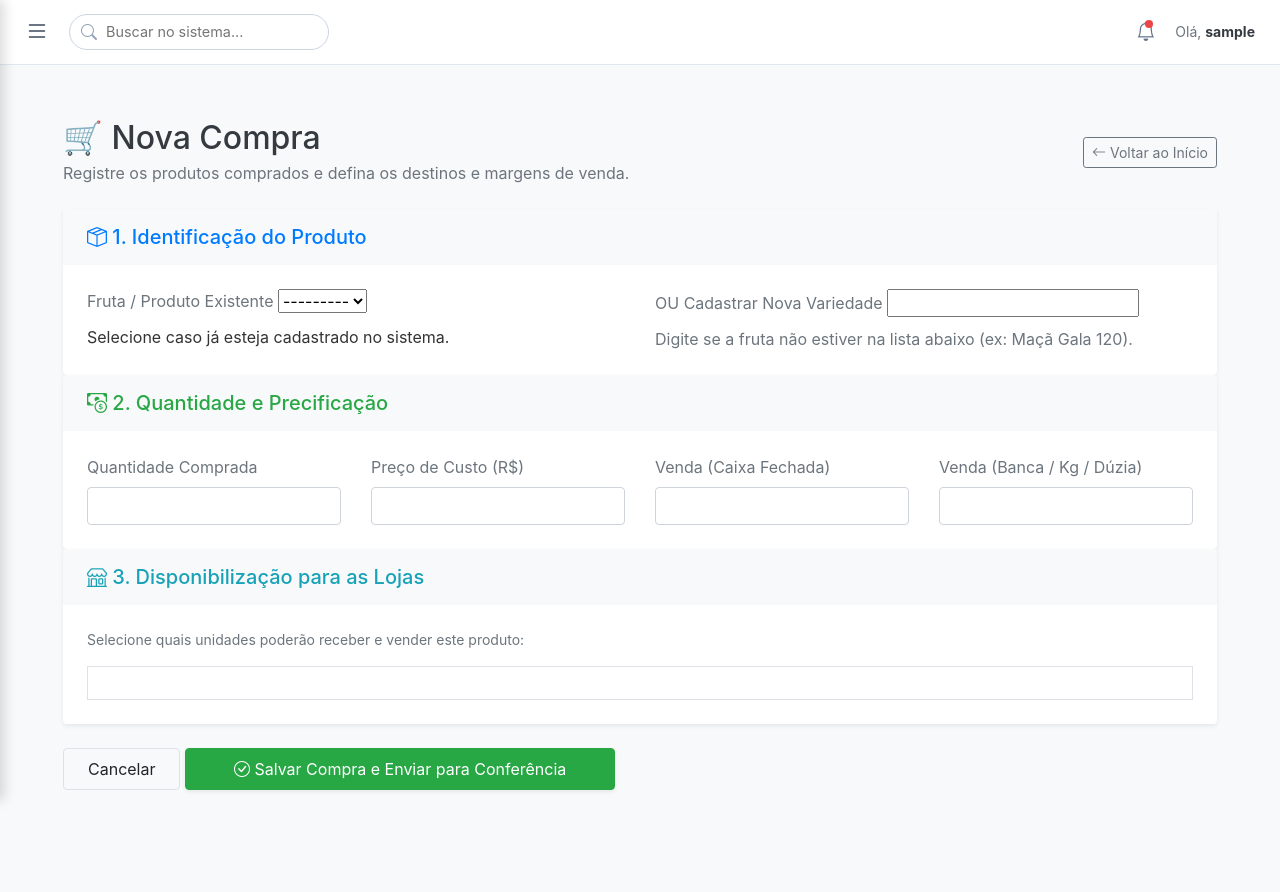
After one commit to juanvictorvaz2-blip/hortifruti_system, a Django app: page /compras/nova/ in a window 1280 px wide. The commit adds this page. Run offline with Django 5.2, Linux system fonts and the light colour scheme; the visitor is signed in with stand-in values (Sample User, id 1); data that the repository does not hold is empty.

Commit message:
Implementa fluxo de compras CEASA, conferencia e geracao automatica de lotes

```diff
--- a/core/urls.py
+++ b/core/urls.py
@@ -32,4 +32,9 @@ urlpatterns = [
     path('pedido/<int:pedido_id>/', views.pedido_detalhe, name='pedido_detalhe'),
     path('deposito/separar/<int:pedido_id>/', views.separar_pedido, name='separar_pedido'),
     path('pedidos/historico/', views.pedidos_historico, name='pedidos_historico'),
+
+    path('compras/nova/', views.registrar_compra_ceasa, name='registrar_compra_ceasa'),
+    path('compras/lista/', views.registrar_compra_ceasa, name='lista_compras_ceasa'),
+    path('compras/conferencia/', views.listar_compras_conferencia, name='listar_compras_conferencia'),
+    path('compras/conferencia/<int:pk>/', views.realizar_conferencia_compra, name='realizar_conferencia_compra'),
 ]
--- a/estoque/forms.py
+++ b/estoque/forms.py
@@ -1,6 +1,7 @@
 from django import forms
 from .models import LoteEntrada, SaidaEstoque, Fruta, Loja
 from .models import MovimentacaoEstoque
+from .models import CompraCeasa, Fruta
 
 class LoteEntradaForm(forms.ModelForm):
     class Meta:
@@ -50,6 +51,34 @@ class SaidaEstoqueForm(forms.ModelForm):
         super().__init__(*args, **kwargs)
         self.fields['lote'].queryset = LoteEntrada.objects.filter(quantidade_atual__gt=0)
 
+class CompraCeasaForm(forms.ModelForm):
+    nome_nova_fruta = forms.CharField(
+        max_length=100,
+        required=False,
+        label="Nome da Fruta / Variedade",
+        help_text="Digite se a fruta não estiver na lista abaixo (ex: Maçã Gala 120)."
+    )
+
+    class Meta:
+        model = CompraCeasa
+        fields = [
+            'fruta', 'nome_nova_fruta', 'quantidade_comprada',
+            'preco_custo', 'preco_venda_caixa', 'preco_venda_banca',
+            'lojas_destinatarias'
+        ]
+        widgets = {
+            'fruta': forms.Select(attrs={'class': 'form-select'}),
+            'lojas_destinatarias': forms.CheckboxSelectMultiple(attrs={'class': 'form-check-input'}),
+            'quantidade_comprada': forms.NumberInput(attrs={'class': 'form-control', 'step': '0.01'}),
+            'preco_custo': forms.NumberInput(attrs={'class': 'form-control', 'step': '0.01'}),
+            'preco_venda_caixa': forms.NumberInput(attrs={'class': 'form-control', 'step': '0.01'}),
+            'preco_venda_banca': forms.NumberInput(attrs={'class': 'form-control', 'step': '0.01'}),
+        }
+
+    def __init__(self, *args, **kwargs):
+        super().__init__(*args, **kwargs)
+        self.fields['fruta'].required = False
+
 class BaixaLoteForm(forms.ModelForm):
     class Meta:
         model = MovimentacaoEstoque
--- /dev/null
+++ b/estoque/templates/estoque/registrar_compra.html
@@ -0,0 +1,118 @@
+{% extends 'base.html' %}
+
+{% block content %}
+<div class="container-fluid py-4 px-md-5">
+    <!-- Cabeçalho da Página -->
+    <div class="d-flex justify-content-between align-items-center mb-4">
+        <div>
+            <h2 class="fw-bold text-dark mb-1">🛒 Nova Compra </h2>
+            <p class="text-muted mb-0">Registre os produtos comprados e defina os destinos e margens de venda.</p>
+        </div>
+        <a href="/" class="btn btn-outline-secondary btn-sm">
+            <i class="bi bi-arrow-left"></i> Voltar ao Início
+        </a>
+    </div>
+
+    <!-- Formulário Principal -->
+    <form method="post" class="needs-validation" novalidate>
+        {% csrf_token %}
+
+        <div class="row g-4">
+
+            <!-- SEÇÃO 1: Identificação do Produto -->
+            <div class="col-12">
+                <div class="card border-0 shadow-sm rounded-4 overflow-hidden">
+                    <div class="card-header bg-light py-3 px-4 border-0">
+                        <h5 class="fw-semibold text-primary mb-0">
+                            <i class="bi bi-box-seam me-2"></i> 1. Identificação do Produto
+                        </h5>
+                    </div>
+                    <div class="card-body p-4">
+                        <div class="row g-3">
+                            <div class="col-md-6">
+                                <label for="{{ form.fruta.id_for_label }}" class="form-label fw-medium text-secondary">Fruta / Produto Existente</label>
+                                {{ form.fruta }}
+                                <div class="form-text">Selecione caso já esteja cadastrado no sistema.</div>
+                            </div>
+                            <div class="col-md-6">
+                                <label for="{{ form.nome_nova_fruta.id_for_label }}" class="form-label fw-medium text-secondary">OU Cadastrar Nova Variedade</label>
+                                {{ form.nome_nova_fruta }}
+                                <div class="form-text text-muted">{{ form.nome_nova_fruta.help_text }}</div>
+                            </div>
+                        </div>
+                    </div>
+                </div>
+            </div>
+
+            <!-- SEÇÃO 2: Quantidades e Precificação -->
+            <div class="col-12">
+                <div class="card border-0 shadow-sm rounded-4 overflow-hidden">
+                    <div class="card-header bg-light py-3 px-4 border-0">
+                        <h5 class="fw-semibold text-success mb-0">
+                            <i class="bi bi-cash-coin me-2"></i> 2. Quantidade e Precificação
+                        </h5>
+                    </div>
+                    <div class="card-body p-4">
+                        <div class="row g-3">
+                            <div class="col-md-3">
+                                <label for="{{ form.quantidade_comprada.id_for_label }}" class="form-label fw-medium text-secondary">Quantidade Comprada</label>
+                                {{ form.quantidade_comprada }}
+                            </div>
+                            <div class="col-md-3">
+                                <label for="{{ form.preco_custo.id_for_label }}" class="form-label fw-medium text-secondary">Preço de Custo (R$)</label>
+                                {{ form.preco_custo }}
+                            </div>
+                            <div class="col-md-3">
+                                <label for="{{ form.preco_venda_caixa.id_for_label }}" class="form-label fw-medium text-secondary">Venda (Caixa Fechada)</label>
+                                {{ form.preco_venda_caixa }}
+                            </div>
+                            <div class="col-md-3">
+                                <label for="{{ form.preco_venda_banca.id_for_label }}" class="form-label fw-medium text-secondary">Venda (Banca / Kg / Dúzia)</label>
+                                {{ form.preco_venda_banca }}
+                            </div>
+                        </div>
+                    </div>
+                </div>
+            </div>
+
+            <!-- SEÇÃO 3: Lojas Destinatárias -->
+            <div class="col-12">
+                <div class="card border-0 shadow-sm rounded-4 overflow-hidden">
+                    <div class="card-header bg-light py-3 px-4 border-0">
+                        <h5 class="fw-semibold text-info mb-0">
+                            <i class="bi bi-shop me-2"></i> 3. Disponibilização para as Lojas
+                        </h5>
+                    </div>
+                    <div class="card-body p-4">
+                        <p class="text-muted small mb-3">Selecione quais unidades poderão receber e vender este produto:</p>
+
+                        <!-- Caixa customizada para os checkboxes alinhados e modernos -->
+                        <div class="p-3 bg-white border rounded-3 d-flex flex-wrap gap-4">
+                            {% for checkbox in form.lojas_destinatarias %}
+                                <div class="form-check form-switch custom-switch-lg fs-6">
+                                    {{ checkbox.tag }}
+                                    <label class="form-check-label fw-medium ms-2 cursor-pointer" for="{{ checkbox.id_for_label }}">
+                                        {{ checkbox.choice_label }}
+                                    </label>
+                                </div>
+                            {% endfor %}
+                        </div>
+                        {% if form.lojas_destinatarias.errors %}
+                            <div class="text-danger small mt-1">{{ form.lojas_destinatarias.errors }}</div>
+                        {% endif %}
+                    </div>
+                </div>
+            </div>
+
+            <!-- Botões de Ação -->
+            <div class="col-12 text-end mt-4 mb-5">
+                <a href="/" class="btn btn-light px-4 py-2 border me-2">Cancelar</a>
+                <button type="submit" class="btn btn-success px-5 py-2 fw-semibold shadow-sm">
+                    <i class="bi bi-check-circle me-1"></i> Salvar Compra e Enviar para Conferência
+                </button>
+            </div>
+
+        </div>
+    </form>
+</div>
+{% endblock %}
--- a/estoque/views.py
+++ b/estoque/views.py
@@ -1,20 +1,25 @@
-from datetime import timedelta
 from datetime import date, timedelta
+from decimal import Decimal
+
 from django.contrib import messages
 from django.contrib.auth.decorators import login_required
+from django.db.models.deletion import ProtectedError  # Ajustado para importação correta
 from django.db import transaction
 from django.db.models import Sum
 from django.shortcuts import get_object_or_404, redirect, render
 from django.utils import timezone
-from django.db.models import ProtectedError
-from decimal import Decimal
-from django.db import transaction
 
 # Importação de Forms
-from .forms import BaixaLoteForm, LoteEntradaForm, SaidaEstoqueForm
+from .forms import (
+    BaixaLoteForm,
+    CompraCeasaForm,
+    LoteEntradaForm,
+    SaidaEstoqueForm,
+)
 
 # Importação de Models
 from .models import (
+    CompraCeasa,
     Fruta,
     ItemPedido,
     Loja,
@@ -77,16 +82,15 @@ def lote_criar(request):
             if not lote.quantidade_atual:
                 lote.quantidade_atual = lote.quantidade_inicial
 
-            # 2. Copia o local de armazenamento padrão da Fruta (se o usuário não selecionou)
+            # 2. Copia o local de armazenamento padrão da Fruta
             if not lote.local_armazenado and hasattr(fruta, 'local_armazenado'):
                 lote.local_armazenado = fruta.local_armazenado
 
             # 3. Calcula a data de validade usando os dias de validade da Fruta
-            # (Substitua 'dias_validade' pelo nome do campo no model Fruta, se for diferente)
             if not lote.data_validade and hasattr(fruta, 'dias_validade') and fruta.dias_validade:
                 lote.data_validade = date.today() + timedelta(days=fruta.dias_validade)
             elif not lote.data_validade:
-                lote.data_validade = date.today() + timedelta(days=7)  # Padrão de 7 dias caso a fruta não tenha o campo
+                lote.data_validade = date.today() + timedelta(days=7)  # Padrão de 7 dias
 
             lote.save()
             messages.success(request, f'Lote de {fruta.nome} cadastrado com sucesso!')
@@ -95,6 +99,7 @@ def lote_criar(request):
         form = LoteEntradaForm()
 
     return render(request, 'estoque/lote_form.html', {'form': form})
+
 
 @login_required
 def dinamica_saida(request):
@@ -166,16 +171,13 @@ def historico_saidas(request):
 
 @login_required
 def lotes_listar(request):
-    # Verifica se o usuário pediu para exibir também os lotes zerados (?mostrar_zerados=true)
     mostrar_zerados = request.GET.get('mostrar_zerados') == 'true'
 
-    # Busca base de lotes
     if mostrar_zerados:
         lotes_base = LoteEntrada.objects.all()
     else:
-        lotes_base = LoteEntrada.objects.filter(quantidade_atual__gt=0) # Esconde lotes com quantidade 0
+        lotes_base = LoteEntrada.objects.filter(quantidade_atual__gt=0)
 
-    # Aplica os filtros por local de armazenamento
     lotes_deposito = lotes_base.filter(
         local_armazenado__iexact='DEPOSITO'
     ).order_by('data_validade')
@@ -197,6 +199,7 @@ def lotes_listar(request):
         'mostrar_zerados': mostrar_zerados,
     }
     return render(request, 'estoque/lotes_listar.html', context)
+
 
 @login_required
 def lote_editar(request, pk):
@@ -231,7 +234,7 @@ def lote_excluir(request, pk):
                 request,
                 f"Não é possível excluir o lote {lote.codigo_lote} pois existem saídas de estoque vinculadas a ele."
             )
-        return redirect('lotes_listar')  # Ou a URL para onde deseja redirecionar
+        return redirect('lotes_listar')
 
     return render(request, 'estoque/lote_confirmar_exclusao.html', {'lote': lote})
 
@@ -310,7 +313,6 @@ def adicionar_ao_carrinho(request, produto_id):
     fruta = get_object_or_404(Fruta, id=produto_id)
     quantidade_solicitada = Decimal(request.POST.get('quantidade', 1))
 
-    # Validação contra o estoque DISPONÍVEL (descontando reservas de outros pedidos)
     if quantidade_solicitada > fruta.estoque_disponivel:
         messages.error(
             request,
@@ -319,11 +321,9 @@ def adicionar_ao_carrinho(request, produto_id):
         )
         return redirect('catalogo_loja')
 
-    # Lógica para adicionar/atualizar o item no carrinho da sessão
     carrinho = request.session.get('carrinho', {})
     str_id = str(produto_id)
 
-    # Exemplo simples de atualização no dicionário de sessão
     if str_id in carrinho:
         carrinho[str_id] += float(quantidade_solicitada)
     else:
@@ -332,8 +332,8 @@ def adicionar_ao_carrinho(request, produto_id):
     request.session['carrinho'] = carrinho
     messages.success(request, f'{fruta.nome} adicionado ao carrinho com sucesso!')
 
-    # RETURN OBRIGATÓRIO NO FINAL DA VIEW
     return redirect('catalogo_loja')
+
 
 def remover_do_carrinho(request, produto_id):
     carrinho = request.session.get('carrinho', {})
@@ -364,10 +364,9 @@ def finalizar_pedido(request):
 
         loja = get_object_or_404(Loja, id=loja_id)
 
-        # CRIA O PEDIDO SALVANDO CORRETAMENTE O NOME E A LOJA NOS CAMPOS CERTOS
         pedido = Pedido.objects.create(
             cliente_nome=nome_solicitante,
-            loja_solicitante=loja,  # <--- Vincula à loja correta
+            loja_solicitante=loja,
             usuario=request.user if request.user.is_authenticated else None,
             status='CONFIRMADO'
         )
@@ -379,14 +378,13 @@ def finalizar_pedido(request):
                 pedido=pedido,
                 fruta=fruta,
                 quantidade=Decimal(str(qtd)),
-                preco_unitario=Decimal('0.00')  # Ajuste se tiver o preço da fruta cadastrado
+                preco_unitario=Decimal('0.00')
             )
 
-        # Limpa o carrinho
         request.session['carrinho'] = {}
         messages.success(request, f"Pedido #{pedido.codigo_pedido} enviado com sucesso ao depósito!")
 
-        return redirect('pedidos_historico')  # Redireciona para o histórico recém-criado
+        return redirect('pedidos_historico')
 
     return redirect('catalogo_loja')
 
@@ -405,7 +403,7 @@ def separar_pedido(request, pedido_id):
                 qtd_necessaria = item.quantidade
                 lotes = LoteEntrada.objects.filter(
                     fruta=item.fruta, quantidade_atual__gt=0
-                ).order_by('data_validade')
+                ).order_by('data_validade', 'data_entrada')
 
                 for lote in lotes:
                     if qtd_necessaria <= 0:
@@ -414,6 +412,15 @@ def separar_pedido(request, pedido_id):
                     qtd_retirar = min(lote.quantidade_atual, qtd_necessaria)
                     lote.quantidade_atual -= qtd_retirar
                     lote.save()
+
+                    # Registra a saída no estoque para rastreabilidade
+                    SaidaEstoque.objects.create(
+                        lote=lote,
+                        loja_destino=pedido.loja_solicitante,
+                        quantidade=qtd_retirar,
+                        responsavel=request.user if request.user.is_authenticated else None
+                    )
+
                     qtd_necessaria -= qtd_retirar
 
             pedido.status = 'CONCLUIDO'
@@ -436,74 +443,16 @@ def pedido_detalhe(request, pedido_id):
     return render(request, 'estoque/pedido_detalhe.html', context)
 
 
-@transaction.atomic
-def concluir_pedido(pedido):
-    """
-    Consome o estoque físico dos lotes ativos usando a regra PEPS/FIFO:
-    Prioriza lotes com data de validade mais próxima e quantidade_atual > 0.
-    """
-    if pedido.status == 'CONCLUIDO':
-        return
-
-    for item in pedido.itens.all():
-        quantidade_necessaria = item.quantidade
-
-        # Busca os lotes ativos da fruta ordenados pela validade (mais antigo primeiro)
-        lotes_disponiveis = LoteEntrada.objects.filter(
-            fruta=item.fruta,
-            quantidade_atual__gt=0
-        ).order_by('data_validade', 'data_entrada')
-
-        for lote in lotes_disponiveis:
-            if quantidade_necessaria <= 0:
-                break
-
-            if lote.quantidade_atual >= quantidade_necessaria:
-                # O lote cobre todo o restante da demanda
-                lote.quantidade_atual -= quantidade_necessaria
-
-                # Registra a saída real para rastreabilidade
-                SaidaEstoque.objects.create(
-                    lote=lote,
-                    loja_destino=pedido.loja, # se houver relação com Loja
-                    quantidade=quantidade_necessaria,
-                    responsavel=pedido.usuario
-                )
-
-                lote.save()
-                quantidade_necessaria = Decimal('0.00')
-            else:
-                # O lote cobre apenas parte da demanda (baixa parcial)
-                quantidade_baixada = lote.quantidade_atual
-                quantidade_necessaria -= quantidade_baixada
-                lote.quantidade_atual = Decimal('0.00')
-
-                SaidaEstoque.objects.create(
-                    lote=lote,
-                    loja_destino=pedido.loja,
-                    quantidade=quantidade_baixada,
-                    responsavel=pedido.usuario
-                )
-
-                lote.save()
-
-    # Atualiza o status do pedido para CONCLUIDO
-    pedido.status = 'CONCLUIDO'
-    pedido.save()
-
-
 @login_required
 def pedidos_historico(request):
     pedidos = Pedido.objects.prefetch_related('itens__fruta').select_related('loja_solicitante', 'usuario').all()
 
-    # Filtros
     data_inicio = request.GET.get('data_inicio')
     data_fim = request.GET.get('data_fim')
     status_filtro = request.GET.get('status')
     loja_id = request.GET.get('loja')
     canal_filtro = request.GET.get('canal')
 
-    # Filtro padrão: Pedidos de HOJE caso não seja informada nenhuma data
     if not data_inicio and not data_fim and request.GET.get('filtrar') != 'todos':
         hoje = timezone.now().date()
         pedidos = pedidos.filter(data_criacao__date=hoje)
@@ -524,7 +473,6 @@ def pedidos_historico(request):
     if canal_filtro:
         pedidos = pedidos.filter(canal_venda=canal_filtro)
 
-    # Métricas do período filtrado
     total_faturado = pedidos.filter(status='CONCLUIDO').aggregate(total=Sum('valor_total'))['total'] or 0
     total_pedidos = pedidos.count()
     pedidos_concluidos = pedidos.filter(status='CONCLUIDO').count()
@@ -546,3 +494,96 @@ def pedidos_historico(request):
         'canal_filtro': canal_filtro,
     }
     return render(request, 'estoque/pedidos_historico.html', context)
+
+
+@login_required
+def registrar_compra_ceasa(request):
+    if request.method == 'POST':
+        form = CompraCeasaForm(request.POST)
+        if form.is_valid():
+            compra = form.save(commit=False)
+
+            nome_novo = form.cleaned_data.get('nome_nova_fruta')
+
+            if nome_novo:
+                nova_fruta, created = Fruta.objects.get_or_create(
+                    nome=nome_novo,
+                    defaults={
+                        'dias_validade_padrao': 7,
+                        'armazem_recomendado': 'DEPOSITO'
+                    }
+                )
+                compra.fruta = nova_fruta
+
+            if not compra.fruta:
+                form.add_error('fruta', 'Selecione uma fruta existente ou digite o nome de uma nova variedade.')
+                return render(request, 'estoque/registrar_compra.html', {'form': form})
+
+            compra.responsavel_compra = request.user
+            compra.status = 'PENDENTE'
+            compra.save()
+            form.save_m2m()
+
+            return redirect('registrar_compra_ceasa')
+    else:
+        form = CompraCeasaForm()
+
+    return render(request, 'estoque/registrar_compra.html', {'form': form})
+
+
+@login_required
+def listar_compras_conferencia(request):
+    compras_pendentes = CompraCeasa.objects.filter(status='PENDENTE').order_by('-data_compra')
+    return render(request, 'estoque/conferencia_compras.html', {'compras_pendentes': compras_pendentes})
+
+
+@login_required
+def realizar_conferencia_compra(request, pk):
+    compra = get_object_or_404(CompraCeasa, pk=pk)
+
+    if request.method == 'POST':
+        quantidade_conferida = request.POST.get('quantidade_conferida')
+        observacao = request.POST.get('observacao', '')
+
+        if quantidade_conferida:
+            compra.quantidade_comprada = float(quantidade_conferida)
+            compra.status = 'CONFERIDO'
+            compra.save()
+
+            return redirect('listar_compras_conferencia')
+
+    return render(request, 'estoque/detalhe_conferencia.html', {'compra': compra})
+
+@login_required
+def realizar_conferencia_compra(request, pk):
+    compra = get_object_or_404(CompraCeasa, pk=pk)
+
+    if request.method == 'POST':
+        quantidade_conferida = request.POST.get('quantidade_conferida')
+        observacao = request.POST.get('observacao', '')
+
+        if quantidade_conferida:
+            with transaction.atomic():
+                # Atualiza os dados da compra CEASA
+                compra.quantidade_comprada = Decimal(quantidade_conferida)
+                compra.status = 'CONFERIDO'
+                compra.save()
+
+                # CRIAÇÃO AUTOMÁTICA DO LOTE DE ENTRADA (sem o campo preco_custo)
+                dias_validade = getattr(compra.fruta, 'dias_validade_padrao', 7) or 7
+                data_val = timezone.now().date() + timedelta(days=dias_validade)
+                armazem = getattr(compra.fruta, 'armazem_recomendado', 'DEPOSITO') or 'DEPOSITO'
+
+                LoteEntrada.objects.create(
+                    fruta=compra.fruta,
+                    quantidade_inicial=compra.quantidade_comprada,
+                    quantidade_atual=compra.quantidade_comprada,
+                    data_validade=data_val,
+                    local_armazenado=armazem,
+                    codigo_lote=f"CEASA-{compra.id}-{timezone.now().strftime('%d%m%Y')}"
+                )
+
+            messages.success(request, f"Compra #{compra.id} conferida e Lote gerado no estoque com sucesso!")
+            return redirect('listar_compras_conferencia')
+
+    return render(request, 'estoque/detalhe_conferencia.html', {'compra': compra})
--- a/templates/base.html
+++ b/templates/base.html
@@ -268,6 +268,14 @@
                 <i class="bi bi-boxes"></i>
                 <span>Catalogo de Pedido</span>
             </a>
+            <a href="{% url 'registrar_compra_ceasa' %}" class="nav-item-link">
+                <i class="bi bi-boxes"></i>
+                <span>Compras</span>
+            </a>
+            <a href="{% url 'listar_compras_conferencia' %}" class="nav-item-link">
+                <i class="bi bi-boxes"></i>
+                <span>Conferência</span>
+            </a>
             <a href="{% url 'pedidos_historico' %}" class="nav-item-link">
                 <i class="bi bi-boxes"></i>
                 <span>Histórico</span>
```
Also changed, not shown: estoque/models.py (+27 -0 lines), estoque/templates/estoque/conferencia_compras.html (added, +39 -0 lines), estoque/templates/estoque/detalhe_conferencia.html (added, +67 -0 lines), estoque/migrations/0010_alter_loteentrada_codigo_lote.py (added), estoque/migrations/0011_compraceasa.py (added), estoque/migrations/0012_remove_compraceasa_preco_venda_and_more.py (added).
